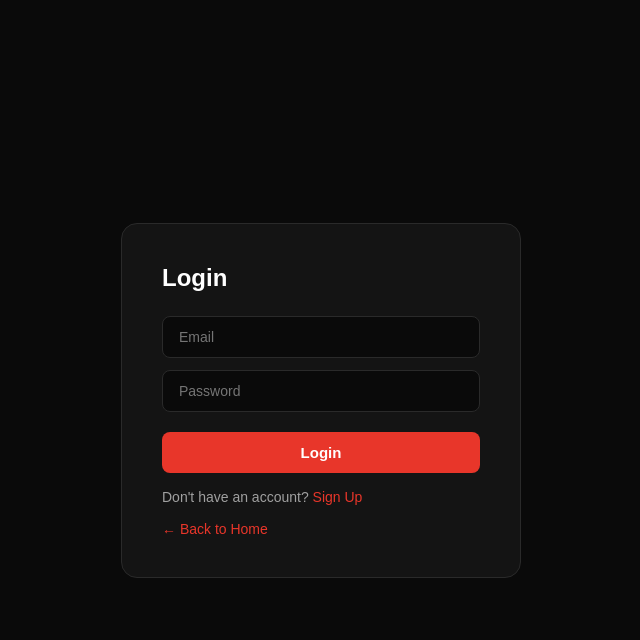
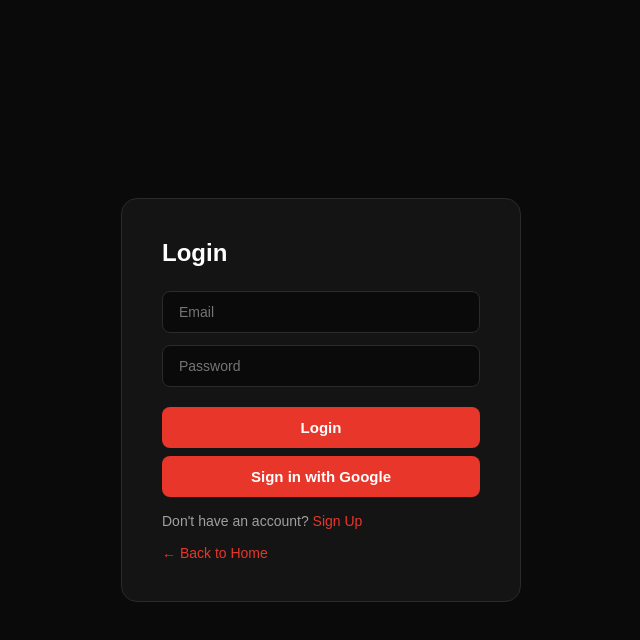
Before and after one commit to rosyidkhulqi-sys/khulqidesign, a React (Vite) app: page / in a window 1280 px wide. Both pictures are taken after a click on the link "Login". Shown: the top 640 px of the page, without its empty margins (319-959 px from the left). Built offline with nearby package versions, Linux system fonts and the light colour scheme; no server answers.

Commit message:
add google login

```diff
--- a/src/Login.jsx
+++ b/src/Login.jsx
@@ -24,6 +24,15 @@ function Login({ setPage }) {
     }
 
     setLoading(false);
+  };
+
+    const handleGoogle = async () => {
+    setError(null);
+    const { error } = await supabase.auth.signInWithOAuth({
+      provider: "google",
+      options: { redirectTo: window.location.origin },
+    });
+    if (error) setError(error.message);
   };
 
   return (
@@ -54,7 +63,9 @@ function Login({ setPage }) {
             {loading ? "Loading..." : "Login"}
           </button>
         </form>
-
+        <button type="button" onClick={handleGoogle} className="google-btn">
+          Sign in with Google
+        </button>
         <p>
           Don't have an account?{" "}
           <span
```
